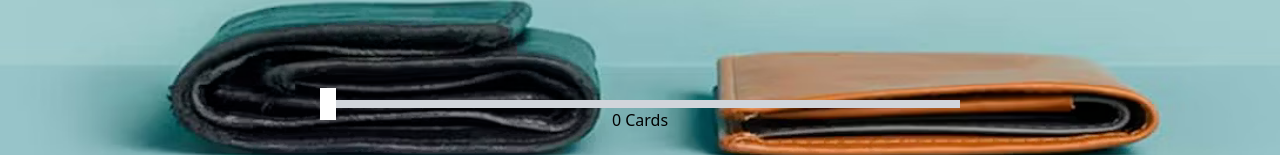
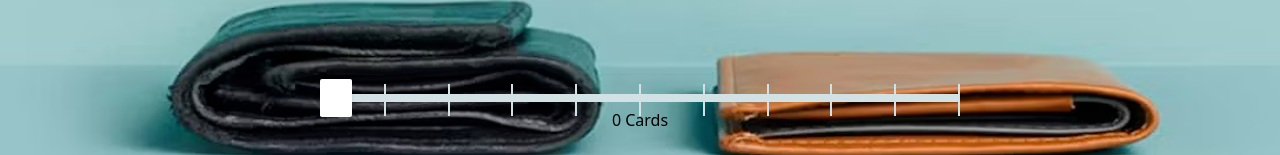
Before and after one commit to Njoe00/Bellroy-Site-Copy, a Next.js app: page / in a window 1280 px wide. Shown: the part 668-823 px from the top of the page. Built offline with nearby package versions, Linux system fonts and the light colour scheme.

Commit message:
adding wrapper div to slider so that markers appear inside of slider

```diff
--- a/src/components/WalletImageSlider.tsx
+++ b/src/components/WalletImageSlider.tsx
@@ -18,25 +18,13 @@ export default function WalletImageSlider({
     textValue = `${sliderValue} Cards`;
   }
 
-  const thumbStyle = {
-    WebkitAppearance: "none",
-    appearance: "none",
-    backgroundColor: "#5cd5eb",
-    height: "2rem",
-    width: "1rem",
-  };
-
   return (
-    <div className="flex flex-col justify-center w-1/2 z-20 absolute bottom-0 ">
-      <div className="flex flex-row justify-between w-full">
-        {sliderImage.map((image, index) => (
-          <div key={index} className="flex absolute w-2 h-2"></div>
-        ))}
-      </div>
+    <div className="flex flex-col justify-center w-1/2 z-20 absolute bottom-0">
+      <div className="relative z-10">
         <input
           type="range"
           className="w-full
-        appearance-none h-2 outline-none bg-gray-300"
+          appearance-none h-2 outline-none bg-slider-colur-empty -z-40"
           min={0}
           max={sliderImage.length - 1}
           step={1}
@@ -45,15 +33,26 @@ export default function WalletImageSlider({
             setSliderValue(event.target.value);
         }}
         />
+        <div className="flex absolute top-0 flex-row justify-between w-full -z-10">
+          {sliderImage.map((image, index) => (
+            <div
+              key={index}
+              className="flex z-10 h-8 w-[2px] border-0 bg-slider-colur-empty"
+            ></div>
+          ))}
+        </div>
+      </div>
       <style>
         {`
           input[type="range"]::-webkit-slider-thumb {
             -webkit-appearance: none;
             appearance: none;
             background-color: white;
-            height: 2rem;
-            width: 1rem;
-            border-radius: 0;
+            height: 38px;
+            width: 32px;
+            border-radius: 2px;
+            box-shadow: 0 1px 3px 0 rgba(0, 0, 0, 0.1);
+            z-index: 40;
                     }
         `}
       </style>
--- a/tailwind.config.js
+++ b/tailwind.config.js
@@ -27,6 +27,8 @@ module.exports = {
         "note-sleeve-hazelnut": "#99654D",
         "note-sleeve-cocoa" : "#894405",
         "note-sleeve-terracotta": "#BC7049",
+        "slider-colour-full": "#357176",
+        "slider-colur-empty": "#d1e1e4",
       },
     },
   },
```
Also changed, not shown: public/logo-gear-patrol-white.avif (added). Lines whose indentation alone changed are shown as unchanged.
